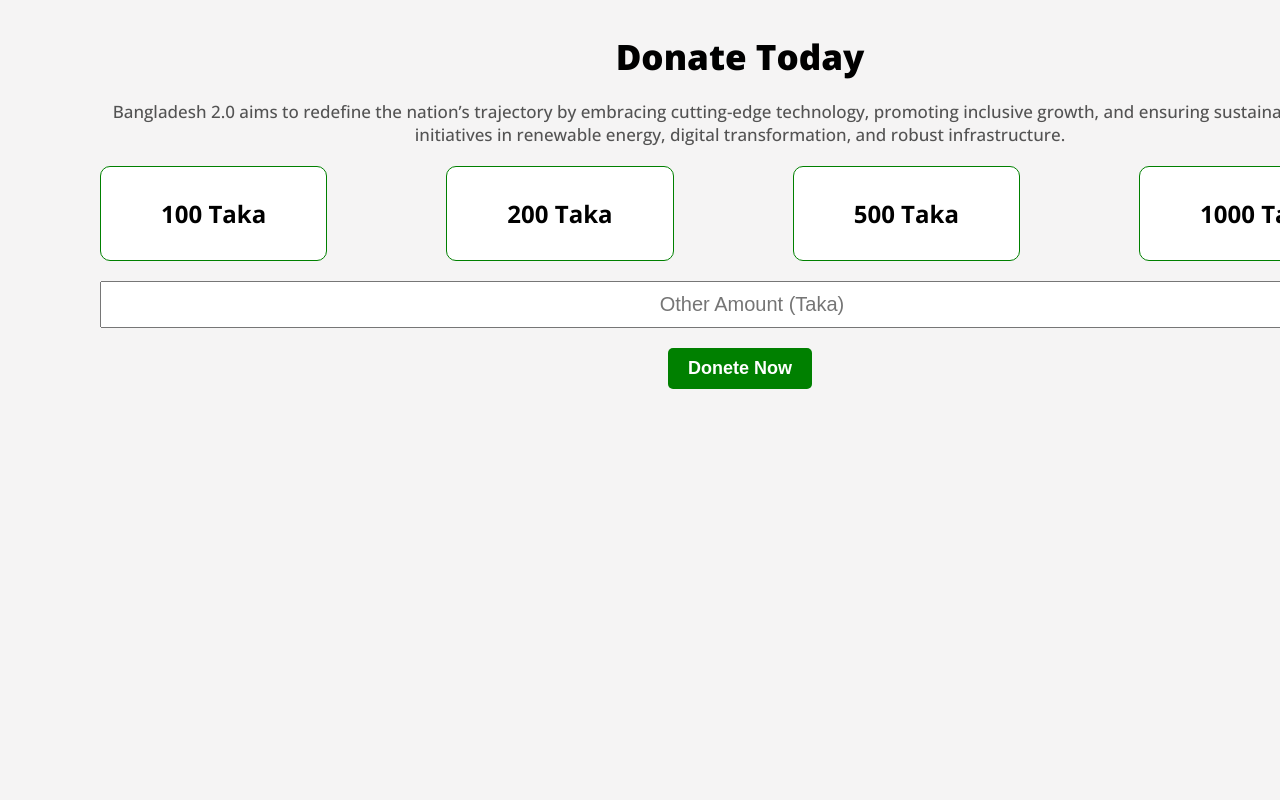
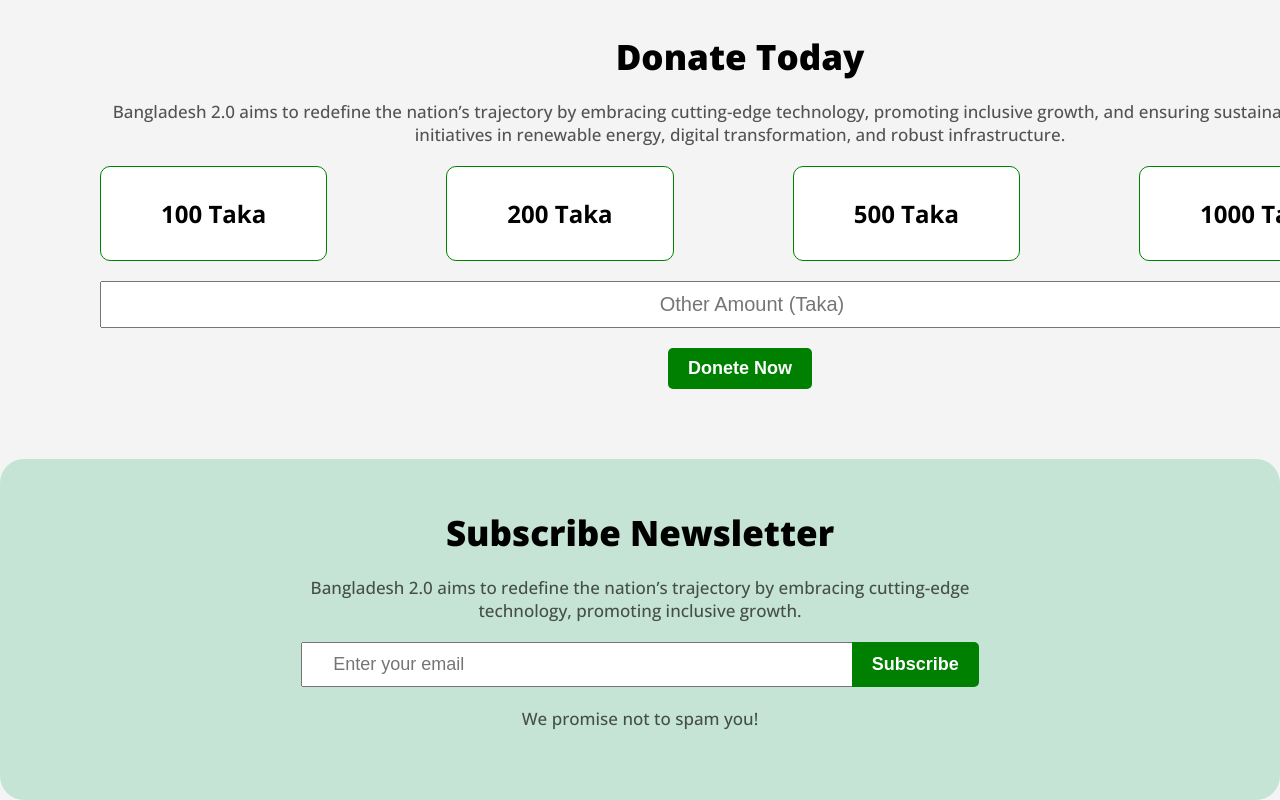
Before and after one commit to sk-nahid/first-assainment, a plain HTML site: page index.html in a window 1280 px wide. Shown: the part 2818-3618 px from the top of the page. Before the commit the page ends 3227 px from the top, so only its background shows below. Drawn offline with nearby package versions, Linux system fonts and the light colour scheme.

Commit message:
newslatter add

```diff
--- a/index.html
+++ b/index.html
@@ -148,6 +148,15 @@
             <input class="donate-text" type="text" placeholder="Other Amount (Taka)">
            <div class="donate-btn"><button class="btn-primary donate-btn"> Donete Now</button></div>
         </section>
+        <section class="newslatter">
+            <div class="news-letter">
+                <h2 class="section-title">Subscribe Newsletter</h2>
+                <p class="section-description">Bangladesh 2.0 aims to redefine the nation’s trajectory by embracing cutting-edge technology, promoting inclusive growth.</p>
+                <input id="sub-email" type="email" placeholder="Enter your email">
+                <input class=" btn-sub" type="submit" value="Subscribe">
+                <p class="section-description">We promise not to spam you!</p>
+            </div>
+        </section>
     </main>
 </body>
 </html>
--- a/styles/styles.css
+++ b/styles/styles.css
@@ -220,3 +220,32 @@ padding-left: 50px;
 .donate-today{
     padding: 0 100px;
 }
+.news-letter{
+    width: 750px;
+    margin: 0 auto;
+    text-align: center
+}
+#sub-email{
+    width: 65%;
+    padding: 10px 30px;
+    font-size: 18px;
+    margin-bottom: 20px;
+}
+
+.btn-sub{
+    background-color: green;
+    border: none;
+    border-radius: 0 5px 5px 0;
+    padding: 12px 20px;
+    color: white;
+    font-size: 18px;
+    font-weight: 600;
+    margin-left: -5px;
+
+}
+.newslatter{
+    border-radius: 24px;
+
+background: rgb(198, 228, 214);
+padding: 50PX 0;
+}
```
